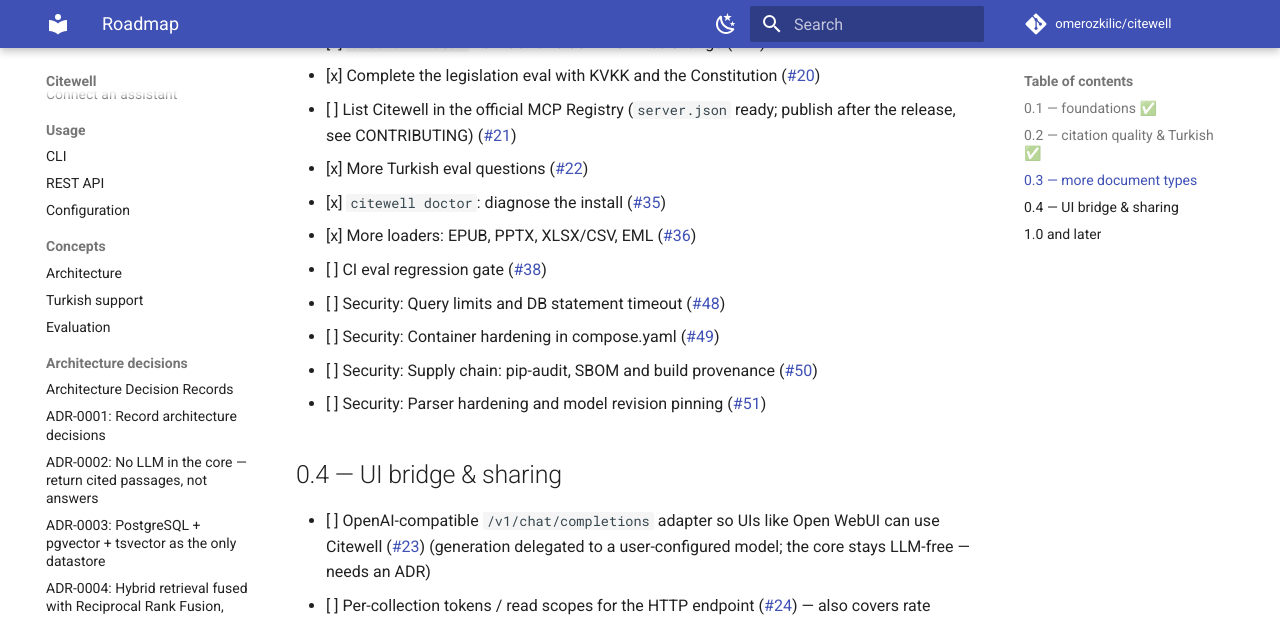
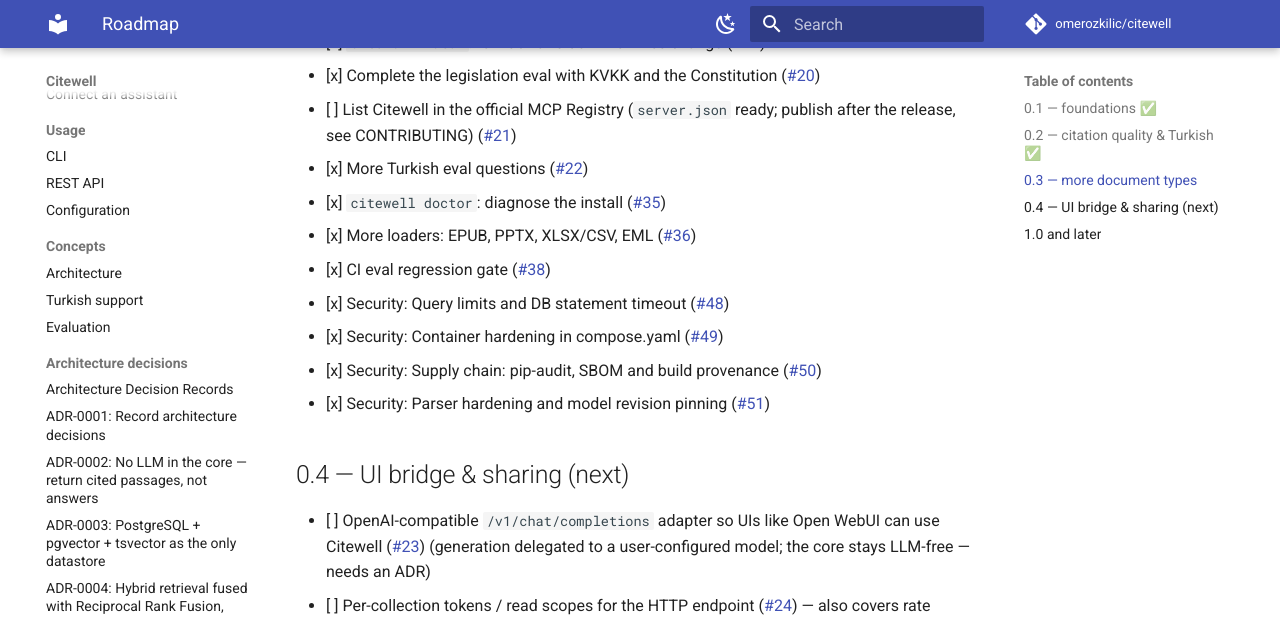
Before and after one commit to omerozkilic/citewell, an MkDocs documentation site: the page built from docs/roadmap.md, in a window 1280 px wide and 900 px high, scrolled down 1005 px. Shown: the top 617 px of the window. Built offline with MkDocs 1.6.1 and Material for MkDocs 9.7.7, drawn with Linux system fonts in a browser that asks for light colours; comment, search, counter and statistics services are not loaded.

Commit message:
docs: mark 0.3 shipped and 0.4 as next in the roadmap

```diff
--- a/docs/roadmap.md
+++ b/docs/roadmap.md
@@ -32,13 +32,13 @@ and [milestone](https://github.com/omerozkilic/citewell/milestones). Issues labe
 - [x] More Turkish eval questions ([#22](https://github.com/omerozkilic/citewell/issues/22))
 - [x] `citewell doctor`: diagnose the install ([#35](https://github.com/omerozkilic/citewell/issues/35))
 - [x] More loaders: EPUB, PPTX, XLSX/CSV, EML ([#36](https://github.com/omerozkilic/citewell/issues/36))
-- [ ] CI eval regression gate ([#38](https://github.com/omerozkilic/citewell/issues/38))
-- [ ] Security: Query limits and DB statement timeout ([#48](https://github.com/omerozkilic/citewell/issues/48))
-- [ ] Security: Container hardening in compose.yaml ([#49](https://github.com/omerozkilic/citewell/issues/49))
-- [ ] Security: Supply chain: pip-audit, SBOM and build provenance ([#50](https://github.com/omerozkilic/citewell/issues/50))
-- [ ] Security: Parser hardening and model revision pinning ([#51](https://github.com/omerozkilic/citewell/issues/51))
+- [x] CI eval regression gate ([#38](https://github.com/omerozkilic/citewell/issues/38))
+- [x] Security: Query limits and DB statement timeout ([#48](https://github.com/omerozkilic/citewell/issues/48))
+- [x] Security: Container hardening in compose.yaml ([#49](https://github.com/omerozkilic/citewell/issues/49))
+- [x] Security: Supply chain: pip-audit, SBOM and build provenance ([#50](https://github.com/omerozkilic/citewell/issues/50))
+- [x] Security: Parser hardening and model revision pinning ([#51](https://github.com/omerozkilic/citewell/issues/51))
 
-## 0.4 — UI bridge & sharing
+## 0.4 — UI bridge & sharing (next)
 - [ ] OpenAI-compatible `/v1/chat/completions` adapter so UIs like Open WebUI can use Citewell ([#23](https://github.com/omerozkilic/citewell/issues/23))
   (generation delegated to a user-configured model; the core stays LLM-free — needs an ADR)
 - [ ] Per-collection tokens / read scopes for the HTTP endpoint ([#24](https://github.com/omerozkilic/citewell/issues/24)) — also covers rate limiting and an optional audit log
```
Also changed, not shown: README.md (+1 -1 lines).
